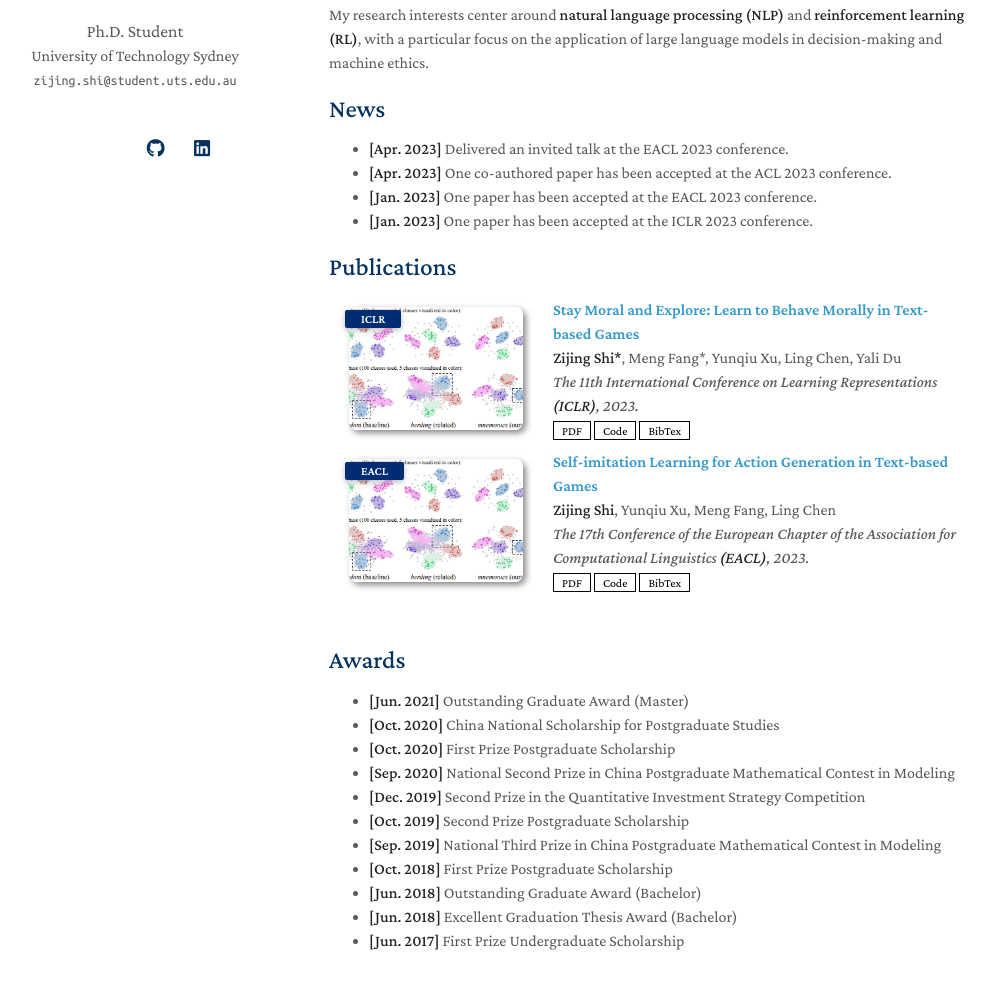
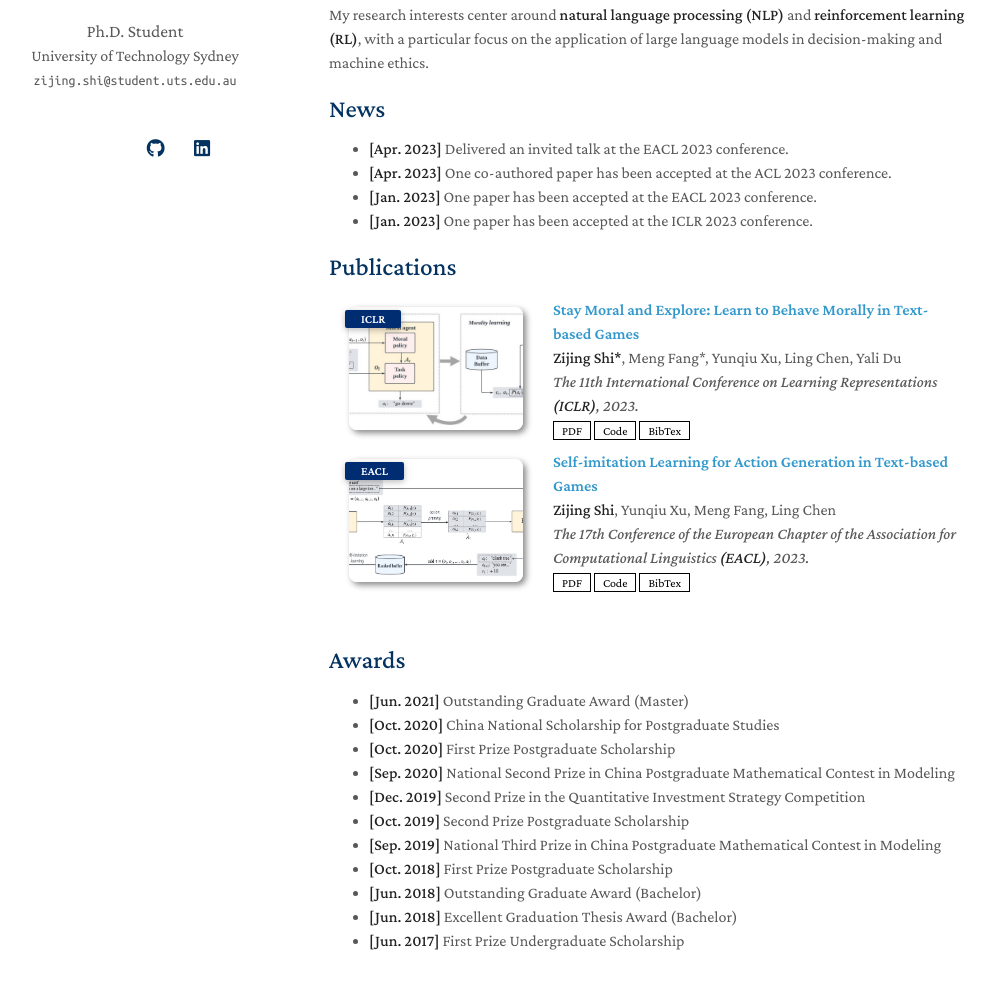
Before and after one commit to winni18/winni18.github.io, a Jekyll site: the page built from index.md, in a window 1280 px wide and 1269 px high. Shown: the part 222-1211 px from the top of the window, without its empty margins (141-1136 px from the left). Built offline with Jekyll 4.4.1, drawn with Linux system fonts in a browser that asks for light colours; nearby versions of some CDN libraries; a style sheet for code colours, icons or effects is not loaded; our own code applies the rules of GitHub Pages for plain Markdown files.

Commit message:
update img

```diff
--- a/_config.yml
+++ b/_config.yml
@@ -22,7 +22,7 @@ linkedin: https://www.linkedin.com/in/zijing-shi-83100510b/
 # "favicon" and "favicon_dark" are used for the light and dark modes, respectively.
 avatar: ./assets/img/avatar.png
 favicon: ./assets/img/favicon.png
-favicon_dark: ./assets/img/favicon-dark.png
+favicon_dark: ./assets/img/favicon.png
 
 # Footnote
 # You may use the option to disable the footnote, "Powered by Jekyll and Minimal Light theme."
--- a/_includes/publications.md
+++ b/_includes/publications.md
@@ -7,7 +7,7 @@
 <div class="pub-row">
 
   <div class="col-sm-3 abbr" style="position: relative;padding-right: 15px;padding-left: 15px;">
-    <img src="assets/img/teaser_example.png" class="teaser img-fluid z-depth-1">
+    <img src="assets/img/iclr2023.png" class="teaser img-fluid z-depth-1">
     <abbr class="badge">ICLR</abbr>
   </div>
 
@@ -30,7 +30,7 @@
 <li>
 <div class="pub-row">
   <div class="col-sm-3 abbr" style="position: relative;padding-right: 15px;padding-left: 15px;">
-    <img src="assets/img/teaser_example.png" class="teaser img-fluid z-depth-1">
+    <img src="assets/img/eacl2023.png" class="teaser img-fluid z-depth-1">
     <abbr class="badge">EACL</abbr>
   </div>
 
```
Also changed, not shown: assets/img/eacl2023.png (added), assets/img/favicon-dark.png (deleted), assets/img/favicon.png, assets/img/iclr2023.png (added), assets/img/teaser_example.png (deleted).
